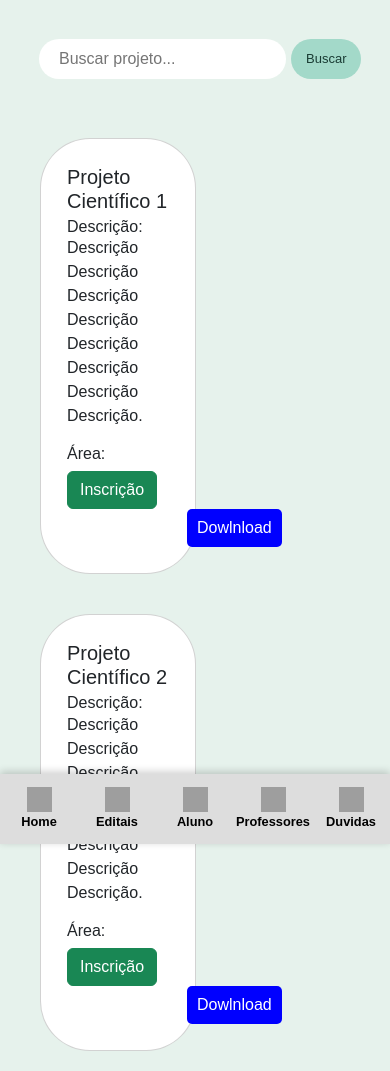
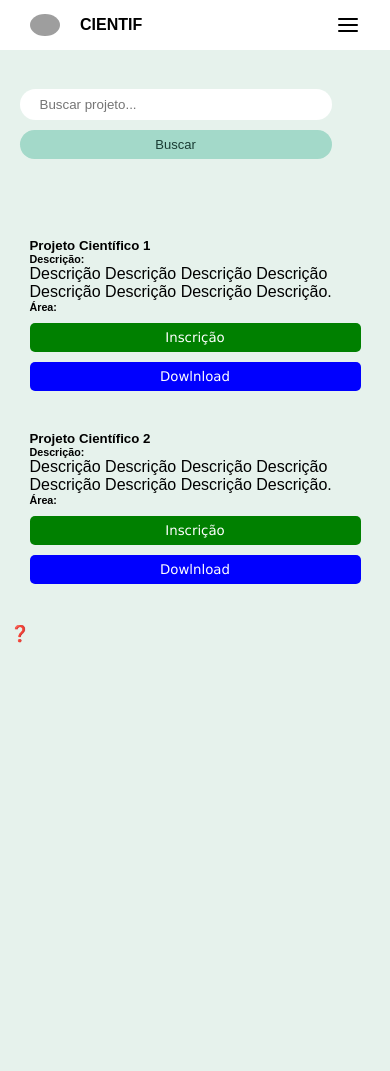
Before and after one commit to 3d5onLP/SUAC, a PHP site: page /view_projeto.html in a window 390 px wide. After the commit the page ends 643 px from the top, so only its background shows below. Run offline with PHP 8.4, Linux system fonts and the light colour scheme; grey boxes are pictures that could not be loaded.

Commit message:
Nova NavBar
Implementação de um navbar mais responsiva e menos poluída visualmente.
Com a implementação de Javascript para a tela de projetos

```diff
--- a/VIEW/VIEW_PROJETO/view_projeto.css
+++ b/VIEW/VIEW_PROJETO/view_projeto.css
@@ -4,6 +4,7 @@
   padding: 0;
   box-sizing: border-box;
   font-family: Arial, sans-serif;
+  text-decoration: none;
 }
 
 /* Body */
@@ -12,53 +13,94 @@ body {
 
 }
 
-/*MENU OVER*/
-.sidebar {
-  z-index: 2;
-  width: 40px;
-  background-color: rgb(221, 221, 221);
-  color: white;
-  transition: width 0.3s;
-  overflow: hidden;
-  height: 100vh;
-  position: fixed;
+a {
+  color: black;
+  font-family: Verdana, Geneva, Tahoma, sans-serif;
 }
 
-.sidebar:hover {
-  width: 200px;
+.nav-header {
+  display: flex;
+  background-color: #ffffff;
+  justify-content: space-around;
+  padding: 1rem 0;
+  align-items: center;
+
 }
 
-.sidebar ul {
+ul {
   list-style: none;
-  padding: 0;
-  margin: 0;
+  display: flex;
+  flex-direction: row;
 }
 
-.sidebar li {
-  padding: 15px 15px;
-  white-space: nowrap;
+.logo {
+  display: flex;
+  align-items: center;
 }
 
-.sidebar a {
-  color: black;
-  text-decoration: none;
-  display: block;
+.logo img {
+  width: 45px;
+  border-radius: 50%;
+  margin-right: 20px;
 }
 
-.sidebar li:hover {
-  background-color: #2d5b50;
+.header-logo {
+  font-size: 20px;
 }
 
-.sidebar img {
-  margin-right: 10px;
-  width: 24px;
-  height: 24px;
+.nav-item {
+  margin: 0 20px;
+  display: flex;
+  flex-direction: column;
+  align-items: center;
 }
 
-.buscar {
+.nav-item .nav-link {
+  display: none;
+  text-align: center;
+  margin: 20px;
+  font-size: 0.8rem;
+}
+
+.nav-item:hover .nav-link {
+  display: block;
+  /* Mostra o nome ao passar o mouse */
+}
+
+.nav-list {
   display: flex;
-  padding: 10%;
-  max-width: 50%;
+  align-items: center;
+  text-align: center;
+  margin: 20px;
+}
+
+.nav-list img {
+  max-width: 100%;
+  height: auto;
+  width: 35px;
+  display: block;
+  margin: 0 auto;
+}
+
+.nav-link {
+  padding: 5px;
+  font-size: 1rem;
+  border-radius: 5px;
+  transition: 0.3s;
+}
+
+.nav-link:hover {
+  background-color: #ffffff;
+}
+
+.toggle,
+.close {
+  display: none;
+}
+
+header {
+  display: flex;
+  justify-content: center;
 }
 
 .btn-buscar {
@@ -79,8 +121,6 @@ body {
   transition: background 0.3s, color 0.3s;
 }
 
-
-
 .card {
   display: inline-block;
   margin: 20px 40px;
@@ -90,9 +130,23 @@ body {
 
 }
 
+.card button {
+  display: inline-block;
+  width: 45%;
+  margin-top: 10px;
+}
+
 /* buttons-card */
+.btn-success {
+
+  background-color: green;
+  padding: 7px 10px;
+  border-radius: 5px;
+  border: none;
+}
+
 .btn-dowl {
-  margin-left: 120px;
+
   background-color: blue;
   padding: 7px 10px;
   border-radius: 5px;
@@ -130,38 +184,6 @@ body {
   height: 24px;
 }
 
-
-/* Responsivo */
-@media (max-width: 991px) {
-  .navbar-nav {
-    text-align: center;
-  }
-
-  .dropdown-menu {
-    width: 100%;
-  }
-}
-
-@media (max-width: 576px) {
-  .navbar-brand span {
-    font-size: 1rem;
-  }
-
-  .dropdown-menu {
-    padding: 10px;
-  }
-
-  .form-control {
-    font-size: 13px;
-    padding: 7px 15px;
-  }
-
-  .btn-green {
-    font-size: 13px;
-    padding: 7px 15px;
-  }
-}
-
 /*NO JEITO, botão bonito*/
 footer {
   width: 100%;
@@ -169,54 +191,131 @@ footer {
   padding: 10px;
 }
 
-/*Menu para celulares/responsivos*/
-.bottom-nav {
-  position: fixed;
-  bottom: 0;
-  left: 0;
-  width: 100%;
-  background-color: rgb(221, 221, 221);
-  display: flex;
-  justify-content: space-around;
-  align-items: center;
-  padding: 8px 0;
-  box-shadow: 0 -2px 8px rgba(0, 0, 0, 0.2);
-  z-index: 9999;
+@media (hover: hover) and (pointer: fine) {
+  .nav-item:hover .nav-link {
+    display: block;
+  }
 }
 
-/*Configuração dos itens do menu responsivo*/
-.bottom-nav .nav-item {
-  flex: 1;
-  text-align: center;
-  color: black;
-  text-decoration: none;
-  font-size: 80%;
-  padding: 5px 0;
-  transition: background-color 0.2s;
-  font-weight: bold;
+@media screen and (max-width: 768px) {
+  .nav-header {
+    height: 50px;
+    justify-content: space-between;
+    padding: 0 30px;
+  }
+
+  ul {
+    display: flex;
+    flex-direction: column;
+  }
+
+  .logo h1 {
+    font-size: 1rem;
+  }
+
+  .logo img {
+    width: 30px;
+  }
+
+  .toggle {
+    display: inline;
+    font-size: 25px;
+  }
+
+  .close {
+    position: absolute;
+    right: 25px;
+    display: block;
+    font-size: 25px;
+    border-radius: 50%;
+  }
+
+  .close:hover {
+    background-color: #ffffff;
+  }
+
+  .nav {
+    position: fixed;
+    top: 0;
+    right: -100%;
+    background-color: #ffffff;
+    width: 60%;
+    height: 100vh;
+    padding: 24px;
+    z-index: 100;
+    transition: 0.5s;
+    overflow-y: auto; /* Permite rolagem vertical */
+    overflow-y: scroll;     /* ainda permite a rolagem */
+    -ms-overflow-style: none;  /* IE e Edge */
+    scrollbar-width: none;     /* Firefox */
+  }
+
+  .nav-list {
+    display: flex;
+    flex-direction: column;
+    gap: 1.5rem; /* Mais espaço entre os itens */
+
+  }
+
+  .nav::-webkit-scrollbar {
+    display: none;  /* Chrome, Safari e Opera */
+  }
+
+  .nav-item {
+    flex: 0 0 auto;
+  }
+
+  .nav-item .nav-link {
+    display: block;
+  }
+
+  .nav-item {
+    display: flex;
+    flex-direction: column;
+    align-items: center;
+    margin: 2rem 0;
+  }
+
+  .show {
+    right: 0;
+  }
+
+  .btn-green {
+    font-size: 13px;
+    padding: 7px 15px;
+  }
+
+  .card {
+    display: block;
+    margin: 20px auto;
+    max-width: 90%;
+  }
+
+  .card button {
+    width: 100%;
+  }
+
+  .buscar {
+    display: flex;
+    flex-direction: column;
+    align-items: center;
+    max-width: 90%;
+    padding: 10% 5%;
+  }
+
+  .btn-dowl {
+    margin-left: 0;
+    margin-top: 10px;
+  }
+
+  .d-flex {
+    flex-direction: column;
+    width: 100%;
+  }
+
+  .btn-buscar,
+  .btn-green {
+    width: 100%;
+    margin-bottom: 10px;
+  }
 }
-/*Define o tamanho dos icones*/
-.nav-item img{
-width: 25px;
-height: 25px;
-}
-
-/*Oculta em telas maiores o menu bottom-nav (Menu para celulares/responsivos)*/
-@media (min-width: 768px) {
-.bottom-nav {
-    display: none;
-}
-}
-/*Oculta em telas menores o menu Sidebar (Menu para computadores/telas maiores)*/
-@media (max-width: 768px) {
-  .sidebar {
-    display: none;
-}
-}
-
-/*Teste de ocultação (Menu para computadores/telas maiores)*/
-@media (max-width: 768px) {
-  footer {
-    display: none;
-}
-}
--- a/VIEW/VIEW_PROJETO/view_projeto.html
+++ b/VIEW/VIEW_PROJETO/view_projeto.html
@@ -6,45 +6,38 @@
   <meta name="viewport" content="width=device-width, initial-scale=1">
   <title>CIENTIF</title>
   <link rel="icon" href="/VIEW/icon/logo_cientif.png" type="image/png">
-  <link href="https://cdn.jsdelivr.net/npm/bootstrap@5.3.2/dist/css/bootstrap.min.css" rel="stylesheet">
   <link rel="stylesheet" href="view_projeto.css">
+  <script src="https://unpkg.com/feather-icons"></script>
 </head>
 
 <body>
-  <!--Menu para celulares/responsivos-->
-  <nav class="bottom-nav d-md-none">
-    <a href="/VIEW/VIEW_MENU/view_menu.html" class="nav-item active"><img src="/VIEW/icon/botao-home.png" alt="Home Icon"><br>Home</a>
-    <a href="https://www.ifto.edu.br/noticias/editais-de-apoio-a-pesquisa-no-ambito-do-ifto-sao-publicados/view" class="nav-item"><img src="/VIEW/icon/pesquisa-edital.png" alt="Edital icon"><br>Editais</a>
-    <a href="/VIEW/VIEW_ALUNO/view_aluno.html" class="nav-item"><img src="/VIEW/icon/aluno-icon.png" alt="Aluno icon"><br>Aluno</a>
-    <a href="/VIEW/VIEW_PROFESSOR/view_professor.html" class="nav-item"><img src="/VIEW/icon/professor-icon.png" alt="Professores icon"><br>Professores</a>
-    <a href="/VIEW/VIEW_DUVIDAS/view_duvidas.html" class="nav-item"><img src="/VIEW/icon/ponto-de-interrogacao.png" alt="Duvida icon"><br>Duvidas</a>
-</nav>
+  <div class="nav-header">
+    <div class="logo">
+        <img src="/VIEW/icon/logo_cientif.png" alt="">
+        <h1 class="header-logo">CIENTIF</h1>
+    </div>
+    <nav class="nav" id="nav-menu">
+        <i data-feather="x" class="close" id="close-menu"></i>
+        <ul class="nav-list">
+            <li class="nav-item"><img src="/VIEW/icon/botao-home.png" alt=""><a href="/VIEW/VIEW_MENU/view_menu.html" class="nav-link">Home</a></li>
+            <li class="nav-item"><img src="/VIEW/icon/pesquisa-edital.png" alt=""><a href="/VIEW/VIEW_EDITAL/view_edital.html" class="nav-link">Edital</a></li>
+            <li class="nav-item"><img src="/VIEW/icon/professor-icon.png" alt=""><a href="/VIEW/VIEW_PROFESSOR/view_professor.html" class="nav-link">Professores</a></li>
+            <li class="nav-item"><img src="/VIEW/icon/aluno-icon.png" alt=""><a href="/VIEW/VIEW_ALUNO/view_aluno.html" class="nav-link">Alunos</a></li>
+        </ul>
+    </nav>
+    <i data-feather="menu" class="toggle" id="toggle-menu"></i>
+  </div>
 
-  <nav class="sidebar">
-    <ul>
-      <li>
-        <a href="/VIEW/VIEW_MENU/view_menu.html"><img src="/VIEW/icon/botao-home.png" alt="Home Icon">Home</a>
-      </li>
-      <li>
-        <a href="https://www.ifto.edu.br/noticias/editais-de-apoio-a-pesquisa-no-ambito-do-ifto-sao-publicados/view"><img src="/VIEW/icon/pesquisa-edital.png" alt="Edital Icon">Editais</a>
-      </li>
-      <li>
-        <a href="/VIEW/VIEW_PROFESSOR/view_professor.html"><img src="/VIEW/icon/professor-icon.png" alt="Professores Icon">Professores</a>
-      </li>
-      <li>
-        <a href="/VIEW/VIEW_ALUNO/view_aluno.html"><img src="/VIEW/icon/aluno-icon.png" alt="Alunos Icon">Alunos</a>
-      </li>
-      <!--<li>
-        <a href="/VIEW/VIEW_DUVIDAS/view_duvidas.html"><img src="/VIEW/icon/ponto-de-interrogacao.png" alt="Duvida icon"><br>Duvidas</a>
-      </li>-->
+<script>
+  feather.replace();
+</script>
+<script src="view_projeto.js"></script>
 
-    </ul>
-  </nav>
 
   <header class="buscar">
     <form class="d-flex">
       <input class="btn-buscar" type="search" placeholder="Buscar projeto..." aria-label="Buscar">
-      <button class="btn btn-green" type="submit">Buscar</button>
+      <button class="btn-green" type="submit">Buscar</button>
     </form>
   </header>
 
@@ -55,7 +48,7 @@
         <h6 class="card-subtitle">Descrição:</h6>
         <p class="card-text">Descrição Descrição Descrição Descrição Descrição Descrição Descrição Descrição.</p>
         <h6 class="card-area">Área: </h6>
-        <button type="button" class="btn btn-success"><a href="#" class="card-link-um">Inscrição</a></button>
+        <button type="button" class="btn-success"><a href="#" class="card-link-um">Inscrição</a></button>
         <button type="button" class="btn-dowl"><a href="#" class="card-link-dois">Dowlnload</a></button>
       </div>
     </div>
@@ -66,7 +59,7 @@
         <h6 class="card-subtitle ">Descrição: </h6>
         <p class="card-text">Descrição Descrição Descrição Descrição Descrição Descrição Descrição Descrição.</p>
         <h6 class="card-area">Área: </h6>
-        <button type="button" class="btn btn-success"><a href="#" class="card-link-um">Inscrição</a></button>
+        <button type="button" class="btn-success"><a href="#" class="card-link-um">Inscrição</a></button>
         <button type="button" class="btn-dowl"><a href="#" class="card-link-dois">Dowlnload</a></button>
       </div>
     </div>
@@ -76,7 +69,6 @@
     <a href="/VIEW/VIEW_DUVIDAS/view_duvidas.html">❓</a>
 </footer>
 
-  <script src="https://cdn.jsdelivr.net/npm/bootstrap@5.3.2/dist/js/bootstrap.bundle.min.js"></script>
 </body>
 
 </html>
--- /dev/null
+++ b/VIEW/VIEW_PROJETO/view_projeto.js
@@ -0,0 +1,23 @@
+const navMenu = document.getElementById("nav-menu");
+const toggleMenu = document.getElementById("toggle-menu");
+const closeMenu = document.getElementById("close-menu");
+
+toggleMenu.addEventListener("click", () => {
+    navMenu.classList.toggle("show");
+});
+closeMenu.addEventListener("click", () => {
+    navMenu.classList.toggle("show");
+});
+
+// Seleciona todos os itens da nav que contêm imagem e link
+const navItems = document.querySelectorAll('.nav-item');
+
+navItems.forEach(item => {
+  const link = item.querySelector('.nav-link');
+  const icon = item.querySelector('img');
+
+  if (link && icon) {
+    // Cria um tooltip usando o atributo title do link
+    icon.title = link.textContent.trim();
+  }
+});
```
